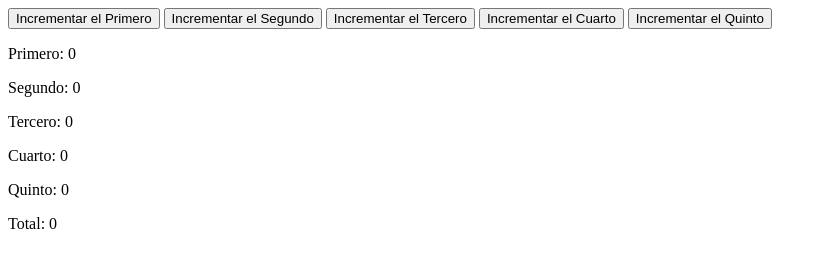
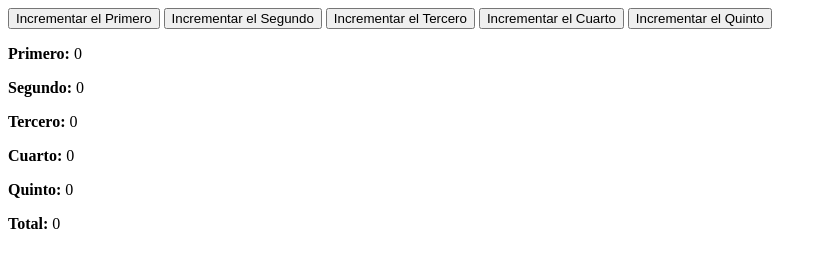
Before and after one commit to dieguk13/computed, a plain HTML site: page index.html in a window 1280 px wide. Shown: the whole page, without its empty margins (0-827 px from the left). Drawn offline with nearby package versions, Linux system fonts and the light colour scheme.

Commit message:
se agrega la eiqueta strong

```diff
--- a/index.html
+++ b/index.html
@@ -15,12 +15,12 @@
     <button v-on:click="tercero++">Incrementar el Tercero</button>
     <button v-on:click="cuarto++">Incrementar el Cuarto</button>
     <button v-on:click="quinto++">Incrementar el Quinto</button>
-    <p>Primero: {{primero}}</p>
-    <p>Segundo: {{segundo}}</p>
-    <p>Tercero: {{tercero}}</p>
-    <p>Cuarto: {{cuarto}}</p>
-    <p>Quinto: {{quinto}}</p>
-    <p>Total: {{total}}</p>
+    <p><strong>Primero: </strong> {{primero}}</p>
+    <p><strong>Segundo: </strong>{{segundo}}</p>
+    <p><strong>Tercero: </strong> {{tercero}}</p>
+    <p><strong>Cuarto: </strong> {{cuarto}}</p>
+    <p><strong>Quinto:</strong> {{quinto}}</p>
+    <p><strong>Total:</strong> {{total}}</p>
 
 </div>
 <script src="vue.js"></script>
```
